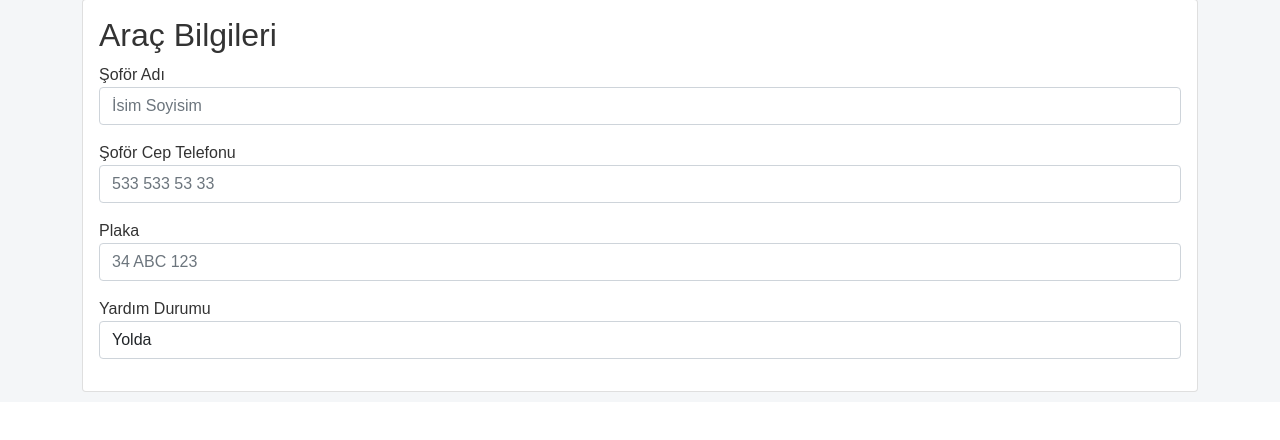
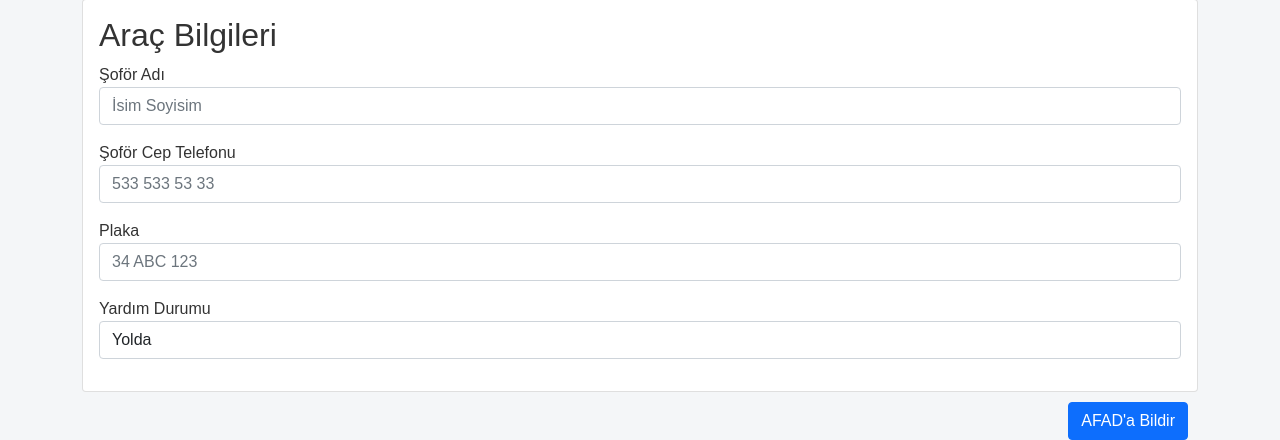
Before and after one commit to Zeltech-Akbank/ZeltechApp, a Flask app: page /logistic in a window 1280 px wide. Shown: the part 480-920 px from the top of the page. Before the commit the page ends 872 px from the top, so only its background shows below. Run offline with Flask 3, Linux system fonts and the light colour scheme.

Commit message:
add template logistic.html

```diff
--- a/templates/logistics.html
+++ b/templates/logistics.html
@@ -34,6 +34,8 @@
           <input type="date" class="form-control" id="tahmini-teslimat-tarihi" name="tahmini-teslimat-tarihi" required placeholder="2023-10-17">
         </div>
 
+
+
           </div>
         </div>
           <div class="card card2">
@@ -69,12 +71,18 @@
 
       </div>
 
+
     </div>
+     <div class="float-right">
+      <button onclick="info_message" class="btn btn-primary" type="submit"  style="float: right; margin-right: 10px;">AFAD'a Bildir</button>
+
+    </div>
+
   </form>
 
 
 <script src="https://cdn.jsdelivr.net/npm/bootstrap@5.0.2/dist/js/bootstrap.bundle.min.js" integrity="sha384-MrcW6ZMFYlzcLA8Nl+NtUVF0sA7MsXsP1UyJoMp4YLEuNSfAP+JcXn/tWtIaxVXM" crossorigin="anonymous"></script>
 <script src="https://cdn.jsdelivr.net/npm/@popperjs/core@2.9.2/dist/umd/popper.min.js" integrity="sha384-IQsoLXl5PILFhosVNubq5LC7Qb9DXgDA9i+tQ8Zj3iwWAwPtgFTxbJ8NT4GN1R8p" crossorigin="anonymous"></script>
 <script src="https://cdn.jsdelivr.net/npm/bootstrap@5.0.2/dist/js/bootstrap.min.js" integrity="sha384-cVKIPhGWiC2Al4u+LWgxfKTRIcfu0JTxR+EQDz/bgldoEyl4H0zUF0QKbrJ0EcQF" crossorigin="anonymous"></script>
-
+<script src="../static/js/logistics.js"></script>
 {% endblock %}
```
